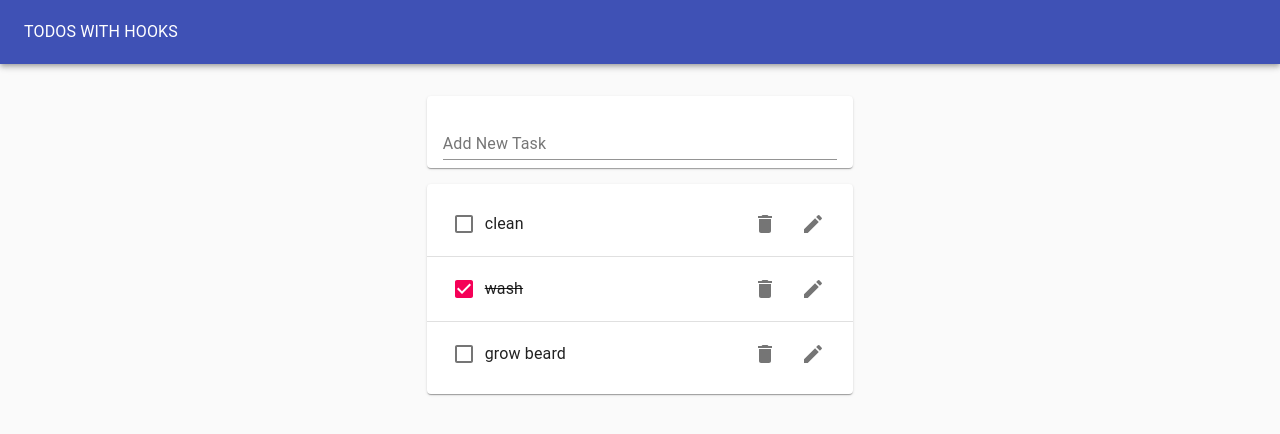
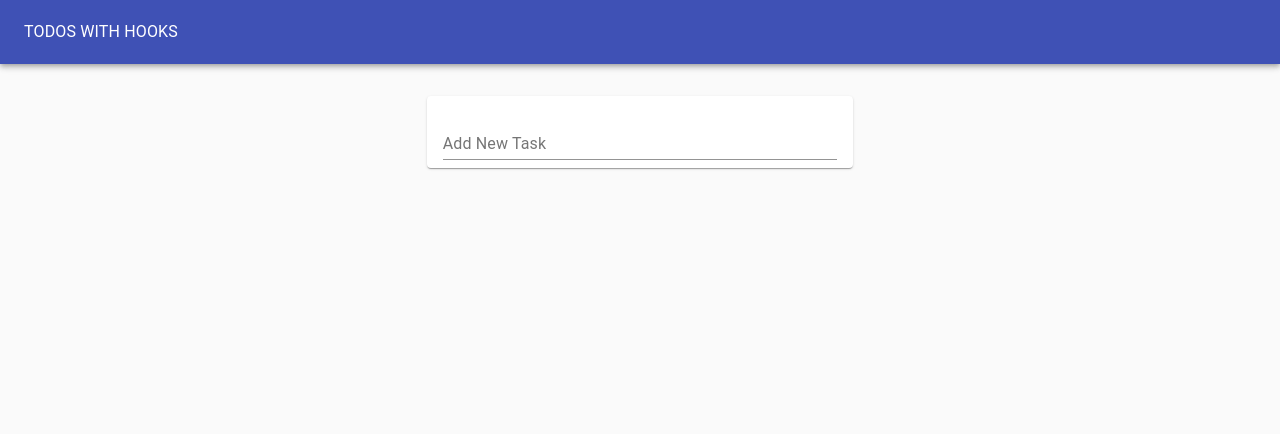
Before and after one commit to evi-h/todo-with-hooks, a React (Create React App) app: page / in a window 1280 px wide. Shown: the top 434 px of the page. Built offline with nearby package versions, Linux system fonts and the light colour scheme.

Commit message:
using useEffect and local storage for the todos

```diff
--- a/src/TodoApp.jsx
+++ b/src/TodoApp.jsx
@@ -1,17 +1,23 @@
-import React, { useState } from "react";
+import React, { useState, useEffect } from "react";
 import { Typography, Paper, AppBar, Toolbar, Grid } from "@material-ui/core";
 import TodoList from "./componenets/todo-list/todo-list.component";
 import TodoForm from "./componenets/todo-form/todo-form.component";
 import uuid from "uuid/v4";
 
 const TodoApp = () => {
-  const initialTodos = [
-    { id: 1, task: "clean", completed: false },
-    { id: 2, task: "wash", completed: true },
-    { id: 3, task: "grow beard", completed: false },
-  ];
+  const initialTodos = JSON.parse(window.localStorage.getItem("todos") || "[]");
+
+  // const initialTodos = [
+  //   { id: 1, task: "clean", completed: false },
+  //   { id: 2, task: "wash", completed: true },
+  //   { id: 3, task: "grow beard", completed: false },
+  // ];
 
   const [todos, setTodos] = useState(initialTodos);
+
+  useEffect(() => {
+    window.localStorage.setItem("todos", JSON.stringify(todos));
+  }, [todos]);
 
   const addTodo = (task) => {
     setTodos([...todos, { id: uuid(), task, completed: false }]);
--- a/src/componenets/todo-list/todo-list.component.jsx
+++ b/src/componenets/todo-list/todo-list.component.jsx
@@ -3,6 +3,7 @@ import { List, Paper, Divider } from "@material-ui/core";
 import Todo from "../Todo/todo.component";
 
 const TodoList = ({ todos, remove, toggle, edit }) => {
+  if (todos.length)
     return (
       <Paper>
         <List>
@@ -21,6 +22,7 @@ const TodoList = ({ todos, remove, toggle, edit }) => {
         </List>
       </Paper>
     );
+  return null;
 };
 
 export default TodoList;
```
Lines whose indentation alone changed are shown as unchanged.
